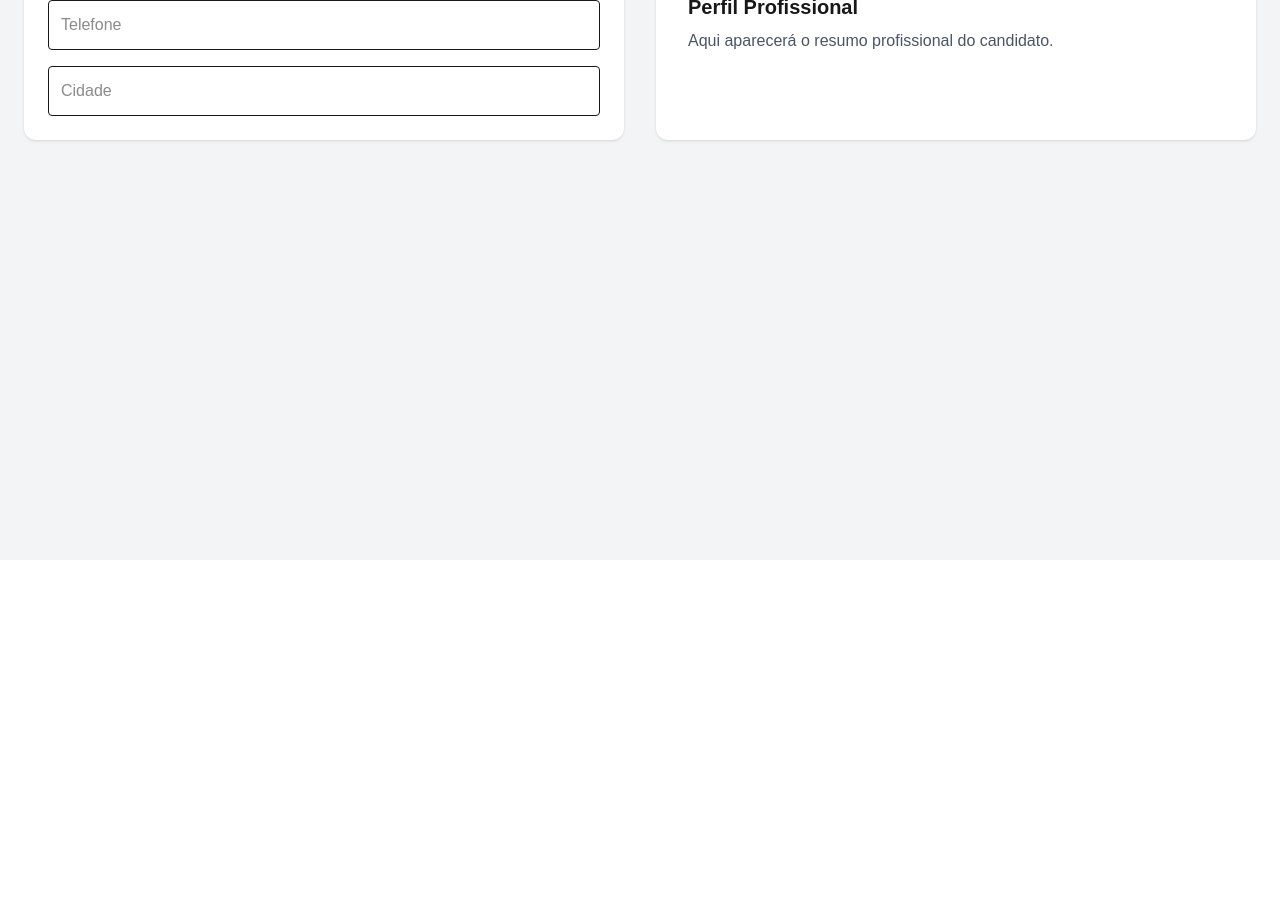
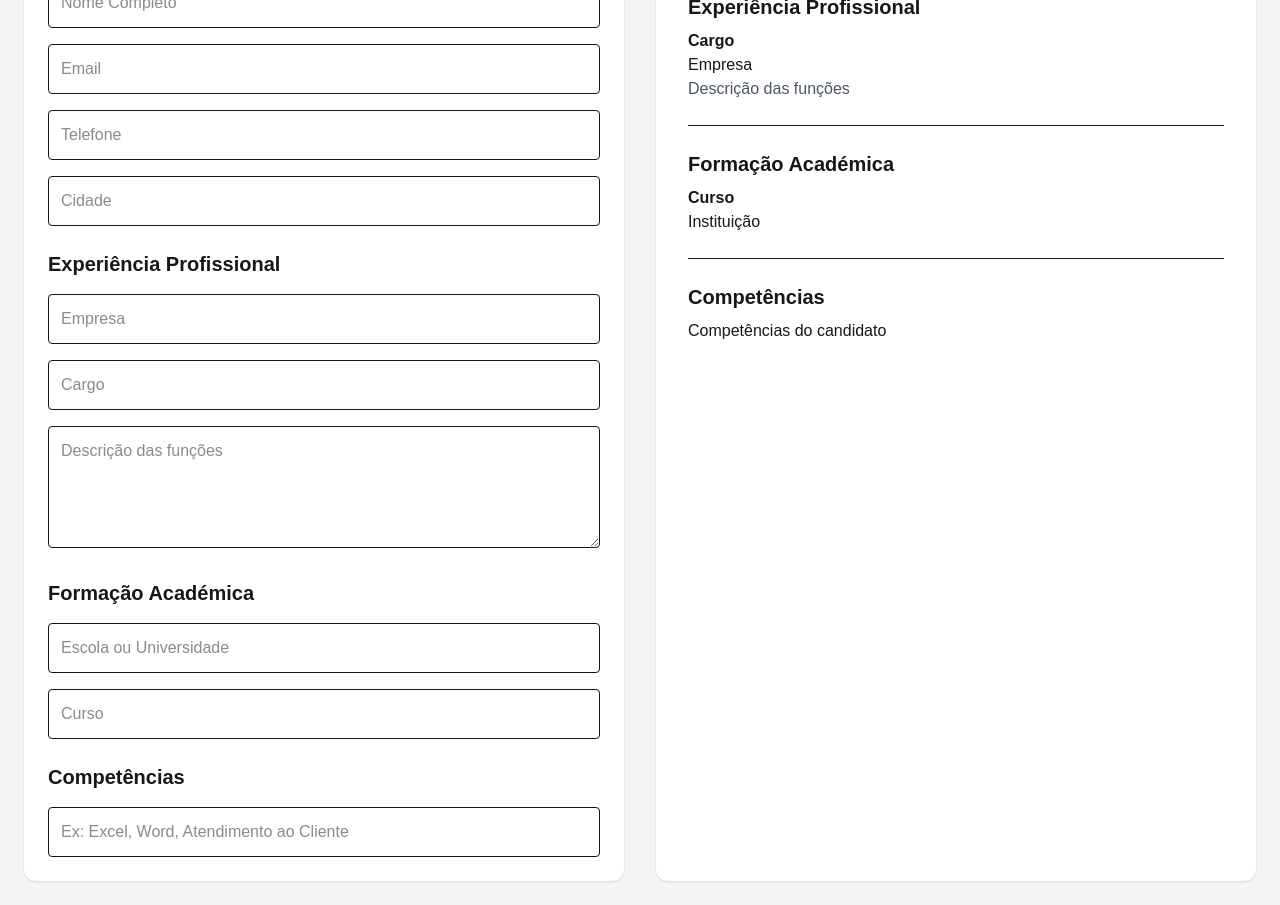
Before and after one commit to Gabrieldiogo-gd/CVMadurorooms, a Next.js app: page /criar-cv in a window 1280 px wide. Shown: the part 240-1145 px from the top of the page. Before the commit the page ends 800 px from the top, so only its background shows below. Built offline with nearby package versions, Linux system fonts and the light colour scheme.

Commit message:
Adicionado upload de foto

```diff
--- a/app/criar-cv/page.tsx
+++ b/app/criar-cv/page.tsx
@@ -3,10 +3,20 @@
 import { useState } from "react";
 
 export default function CriarCV() {
-  const [nome, setNome] = useState("");
+const [foto, setFoto] = useState<string | null>(null);
+const [nome, setNome] = useState("");
   const [email, setEmail] = useState("");
   const [telefone, setTelefone] = useState("");
   const [cidade, setCidade] = useState("");
+
+  const [empresa, setEmpresa] = useState("");
+  const [cargo, setCargo] = useState("");
+  const [descricao, setDescricao] = useState("");
+
+  const [escola, setEscola] = useState("");
+  const [curso, setCurso] = useState("");
+
+  const [competencias, setCompetencias] = useState("");
 
   return (
     <main className="min-h-screen bg-gray-100 p-6">
@@ -17,6 +27,21 @@ export default function CriarCV() {
           <h1 className="text-3xl font-bold mb-6">
             Criar Currículo
           </h1>
+
+          <h2 className="text-xl font-bold mb-4">
+            Dados Pessoais
+          </h2>
+<input
+  type="file"
+  accept="image/*"
+  onChange={(e) => {
+    const file = e.target.files?.[0];
+    if (file) {
+      setFoto(URL.createObjectURL(file));
+    }
+  }}
+  className="w-full border p-3 rounded mb-4"
+/>
 
           <input
             type="text"
@@ -47,12 +72,80 @@ export default function CriarCV() {
             placeholder="Cidade"
             value={cidade}
             onChange={(e) => setCidade(e.target.value)}
+            className="w-full border p-3 rounded mb-6"
+          />
+
+          <h2 className="text-xl font-bold mb-4">
+            Experiência Profissional
+          </h2>
+
+          <input
+            type="text"
+            placeholder="Empresa"
+            value={empresa}
+            onChange={(e) => setEmpresa(e.target.value)}
+            className="w-full border p-3 rounded mb-4"
+          />
+
+          <input
+            type="text"
+            placeholder="Cargo"
+            value={cargo}
+            onChange={(e) => setCargo(e.target.value)}
+            className="w-full border p-3 rounded mb-4"
+          />
+
+          <textarea
+            placeholder="Descrição das funções"
+            value={descricao}
+            onChange={(e) => setDescricao(e.target.value)}
+            className="w-full border p-3 rounded mb-6"
+            rows={4}
+          />
+
+          <h2 className="text-xl font-bold mb-4">
+            Formação Académica
+          </h2>
+
+          <input
+            type="text"
+            placeholder="Escola ou Universidade"
+            value={escola}
+            onChange={(e) => setEscola(e.target.value)}
+            className="w-full border p-3 rounded mb-4"
+          />
+
+          <input
+            type="text"
+            placeholder="Curso"
+            value={curso}
+            onChange={(e) => setCurso(e.target.value)}
+            className="w-full border p-3 rounded mb-6"
+          />
+
+          <h2 className="text-xl font-bold mb-4">
+            Competências
+          </h2>
+
+          <input
+            type="text"
+            placeholder="Ex: Excel, Word, Atendimento ao Cliente"
+            value={competencias}
+            onChange={(e) => setCompetencias(e.target.value)}
             className="w-full border p-3 rounded"
           />
         </div>
 
         {/* Pré-visualização */}
         <div className="bg-white p-8 rounded-xl shadow">
+{foto && (
+  <img
+    src={foto}
+    alt="Foto"
+    className="w-32 h-32 rounded-full object-cover mb-4 border"
+  />
+)}
+
           <h2 className="text-4xl font-bold text-blue-700">
             {nome || "O Seu Nome"}
           </h2>
@@ -66,11 +159,43 @@ export default function CriarCV() {
           <hr className="my-6" />
 
           <h3 className="text-xl font-bold mb-2">
-            Perfil Profissional
+            Experiência Profissional
           </h3>
 
+          <p className="font-semibold">
+            {cargo || "Cargo"}
+          </p>
+
+          <p>
+            {empresa || "Empresa"}
+          </p>
+
           <p className="text-gray-600">
-            Aqui aparecerá o resumo profissional do candidato.
+            {descricao || "Descrição das funções"}
+          </p>
+
+          <hr className="my-6" />
+
+          <h3 className="text-xl font-bold mb-2">
+            Formação Académica
+          </h3>
+
+          <p className="font-semibold">
+            {curso || "Curso"}
+          </p>
+
+          <p>
+            {escola || "Instituição"}
+          </p>
+
+          <hr className="my-6" />
+
+          <h3 className="text-xl font-bold mb-2">
+            Competências
+          </h3>
+
+          <p>
+            {competencias || "Competências do candidato"}
           </p>
         </div>
 
```
